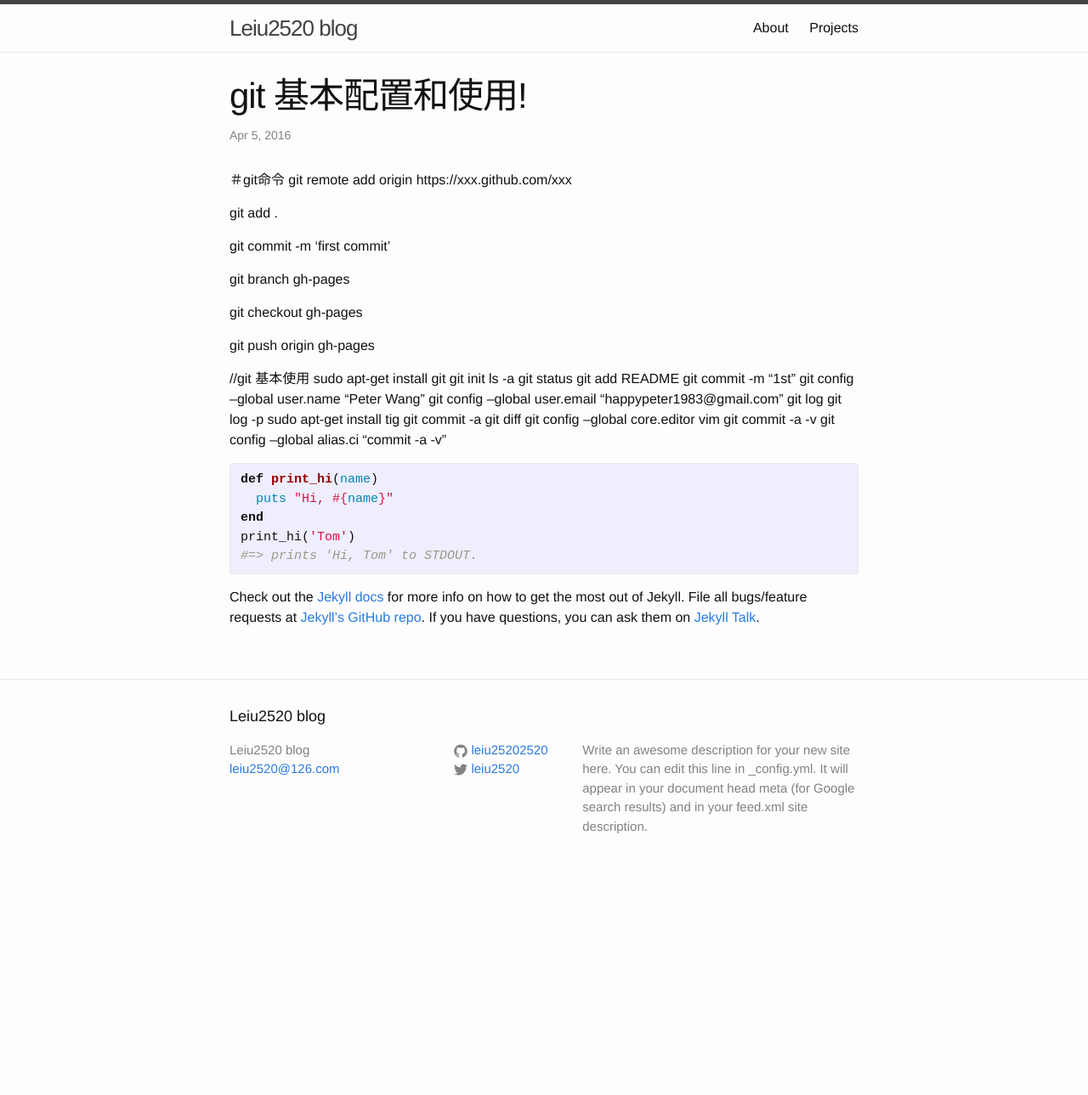
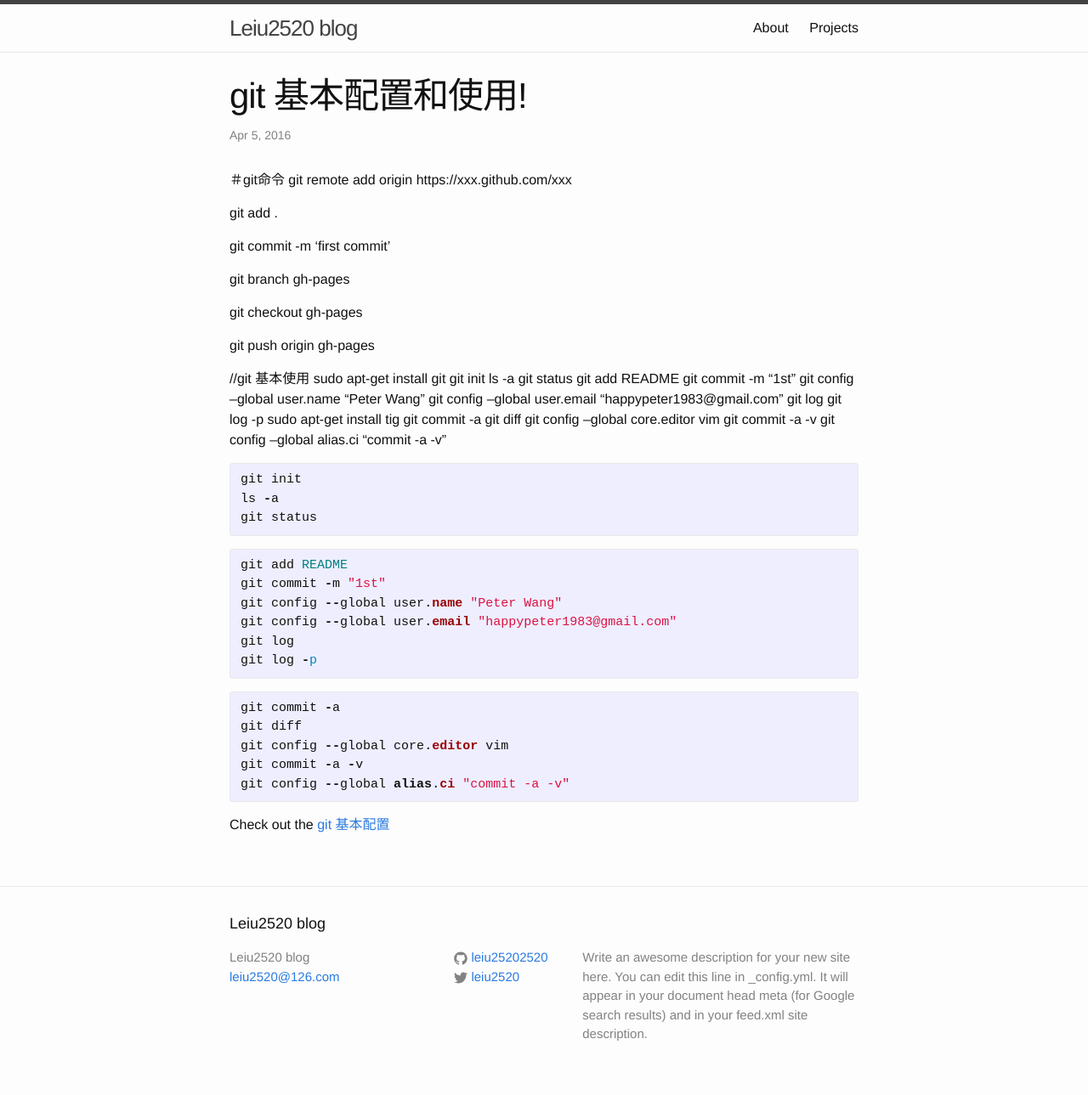
Before and after one commit to leiu25202520/myblog, a Jekyll site: the page built from _posts/2016-04-06-git-study-lesson1.markdown, in a window 1280 px wide. Shown: the whole page at 85% size. Built offline with Jekyll 4.4.1, drawn with Linux system fonts in a browser that asks for light colours; comment, search, counter and statistics services are not loaded; before the commit the page ends 1044 px from its top, so only the background shows below that.

Commit message:
补充git 基本配置 视频地址

```diff
--- a/_posts/2016-04-06-git-study-lesson1.markdown
+++ b/_posts/2016-04-06-git-study-lesson1.markdown
@@ -37,15 +37,28 @@ git push origin gh-pages
   git config --global alias.ci "commit -a -v"
 
 {% highlight ruby %}
-def print_hi(name)
-  puts "Hi, #{name}"
-end
-print_hi('Tom')
-#=> prints 'Hi, Tom' to STDOUT.
+git init
+ls -a
+git status
 {% endhighlight %}
 
-Check out the [Jekyll docs][jekyll-docs] for more info on how to get the most out of Jekyll. File all bugs/feature requests at [Jekyll’s GitHub repo][jekyll-gh]. If you have questions, you can ask them on [Jekyll Talk][jekyll-talk].
+{% highlight ruby %}
+git add README
+git commit -m "1st"
+git config --global user.name "Peter Wang"
+git config --global user.email "happypeter1983@gmail.com"
+git log
+git log -p
+{% endhighlight %}
 
-[jekyll-docs]: http://jekyllrb.com/docs/home
-[jekyll-gh]:   https://github.com/jekyll/jekyll
-[jekyll-talk]: https://talk.jekyllrb.com/
+{% highlight ruby %}
+git commit -a
+git diff
+git config --global core.editor vim
+git commit -a -v
+git config --global alias.ci "commit -a -v"
+{% endhighlight %}
+
+Check out the [git 基本配置][git basic]
+
+[git basic]: http://haoduoshipin.com/v/4
```
